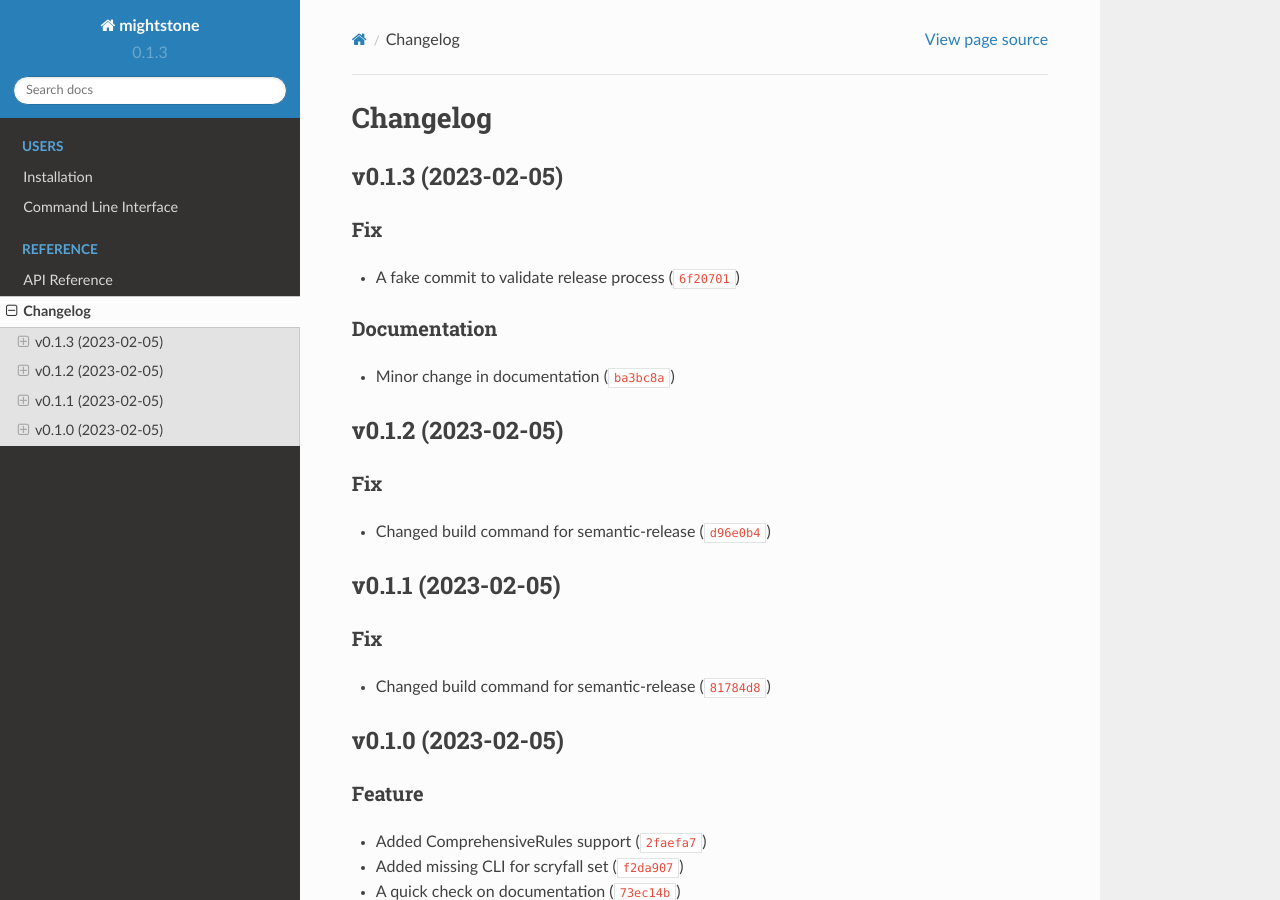
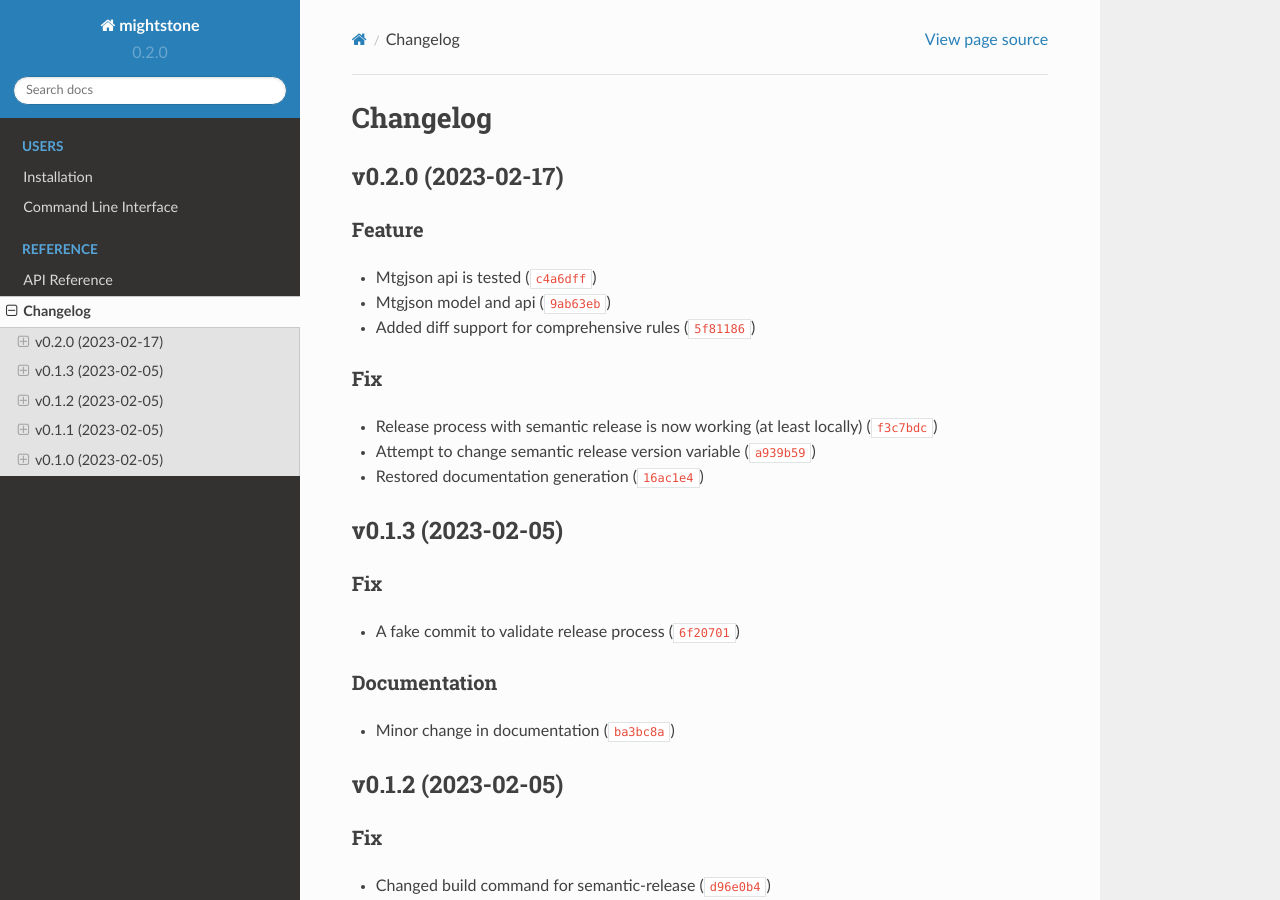
Before and after one commit to Guibod/mightstone, a Sphinx documentation site: the page built from docs/source/reference/changelog.rst, in a window 1280 px wide and 900 px high. Built offline with Sphinx 7.4.7 and the Read the Docs theme 2.0.0, drawn with Linux system fonts in a browser that asks for light colours.

Commit message:
0.2.0
Automatically generated by python-semantic-release

```diff
--- a/CHANGELOG.md
+++ b/CHANGELOG.md
@@ -1,6 +1,17 @@
 # Changelog
 
 <!--next-version-placeholder-->
+
+## v0.2.0 (2023-02-17)
+### Feature
+* Mtgjson api is tested ([`c4a6dff`](https://github.com/Guibod/mightstone/commit/c4a6dff493ea87e1426450680d4689ed69aabf0e))
+* Mtgjson model and api ([`9ab63eb`](https://github.com/Guibod/mightstone/commit/9ab63ebc0a9afa628b6c6392baea285afde7924d))
+* Added diff support for comprehensive rules ([`5f81186`](https://github.com/Guibod/mightstone/commit/5f81186e35b95e78b176b032206e6e26dd1e1bdd))
+
+### Fix
+* Release process with semantic release is now working (at least locally) ([`f3c7bdc`](https://github.com/Guibod/mightstone/commit/f3c7bdcfcb55086219c7121b152251358a554399))
+* Attempt to change semantic release version variable ([`a939b59`](https://github.com/Guibod/mightstone/commit/a939b59dcd4df4d66e55c18f85b3d9305ec3edb2))
+* Restored documentation generation ([`16ac1e4`](https://github.com/Guibod/mightstone/commit/16ac1e469b1671172d9a79872a1c845a1e7bc607))
 
 ## v0.1.3 (2023-02-05)
 ### Fix
--- a/docs/source/conf.py
+++ b/docs/source/conf.py
@@ -23,7 +23,7 @@ sys.path.insert(0, os.path.dirname(os.path.dirname((os.path.abspath(".")))))
 project = "mightstone"
 copyright = "2022, Guillaume Boddaert"
 author = "Guillaume Boddaert"
-version = "0.1.3"
+version = "0.2.0"
 
 # -- General configuration ---------------------------------------------------
 
--- a/pyproject.toml
+++ b/pyproject.toml
@@ -1,6 +1,6 @@
 [tool.poetry]
 name = "mightstone"
-version = "0.1.3"
+version = "0.2.0"
 description = "A library manage all things Magic The Gathering related in python"
 authors = ["Guillaume Boddaert"]
 # Use identifier from https://spdx.org/licenses/
```
